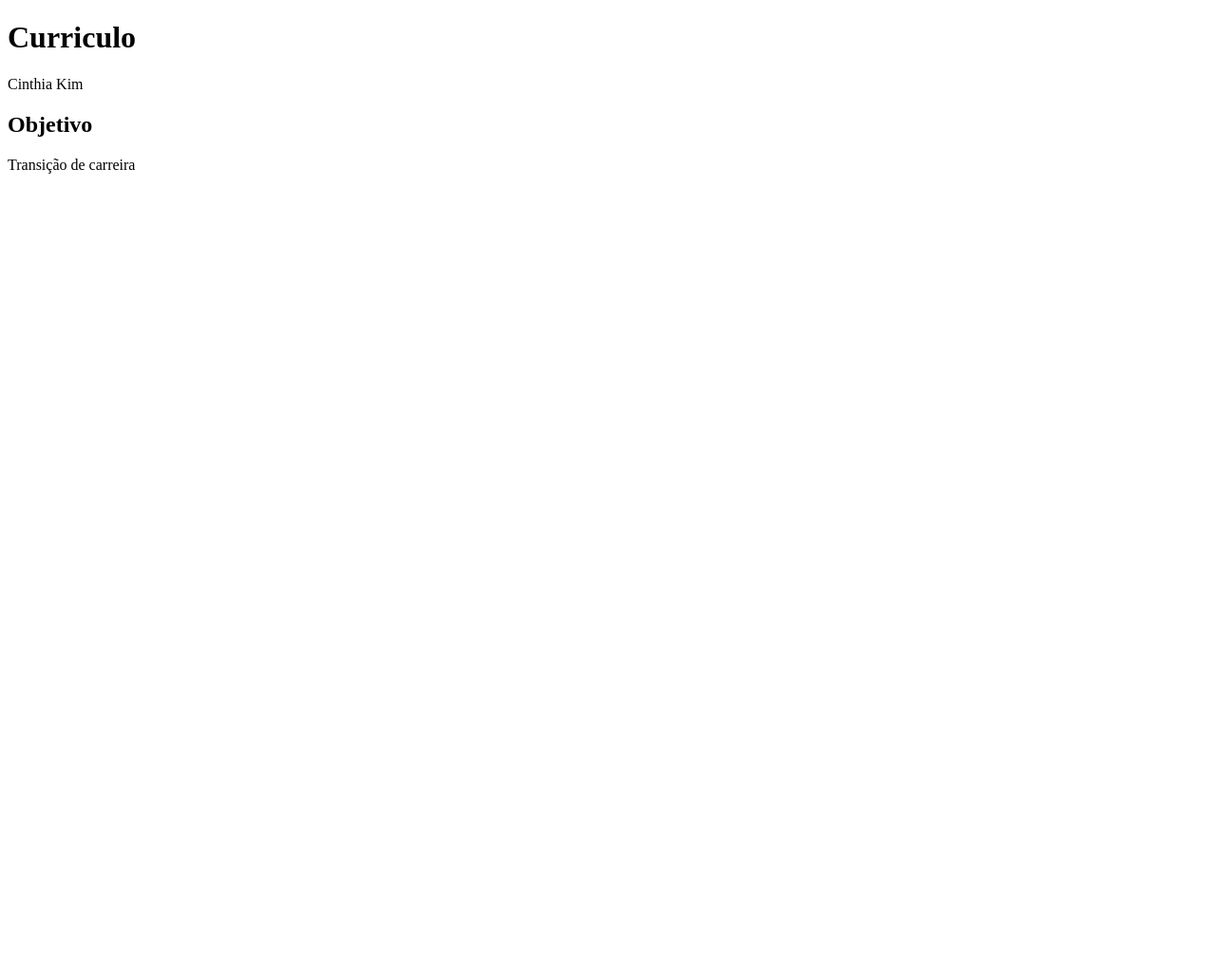
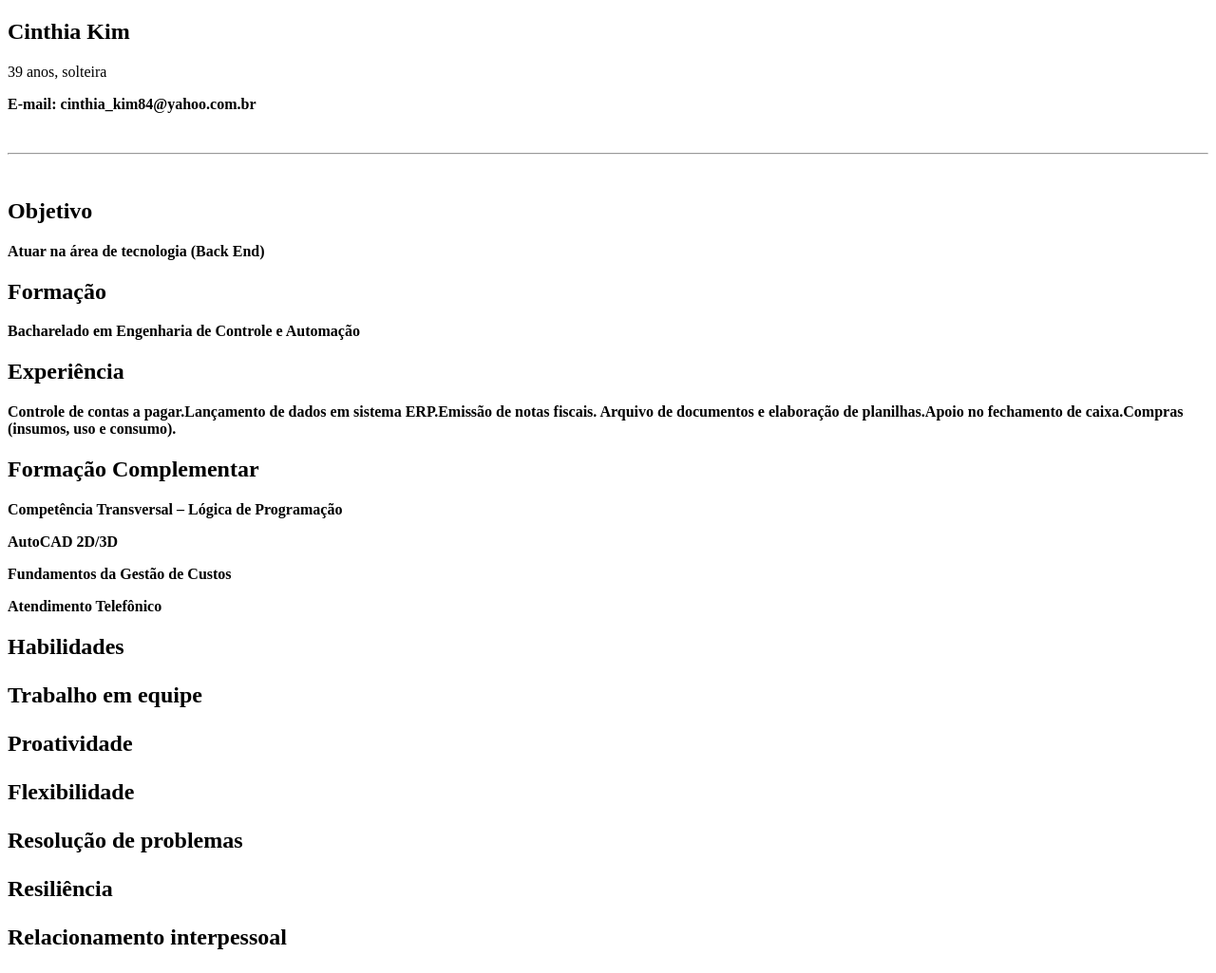
Before and after one commit to CinthiaKim/curriculo, a plain HTML site: page index.html in a window 1280 px wide. Shown: the whole page at 95% size. Before the commit the page ends 800 px from the top, so only its background shows below. Drawn offline with Linux system fonts and the light colour scheme.

Commit message:
Update index.html

```diff
--- a/index.html
+++ b/index.html
@@ -2,13 +2,33 @@
 <html>
 <head>
     <!--Aqui inicia o novo projeto de curriculo em html-->
-<title>Cinthia Kim</title>
+<title>Curriculo</title>
 </head>
 <body>
-    <h1>Curriculo</h1>
-    <p>Cinthia Kim</p>
+    <h2>Cinthia Kim</h2>
+    <p>39 anos, solteira</p>
+    <p><b>E-mail: <b>cinthia_kim84@yahoo.com.br</p>
+    <br>
+    <hr>
+    <br>
     <h2>Objetivo</h2>
-    <p>Transição de carreira</p>
-    <p></p>
+    <p>Atuar na área de tecnologia (Back End)</p>
+    <h2>Formação</h2>
+    <p>Bacharelado em Engenharia de Controle e Automação</p>
+    <h2>Experiência</h2>
+    <p>Controle de contas a pagar.Lançamento de dados em sistema ERP.Emissão de notas fiscais.
+    Arquivo de documentos e elaboração de planilhas.Apoio no fechamento de caixa.Compras (insumos, uso e consumo).</p>
+    <h2>Formação Complementar</h2>
+    <p>Competência Transversal – Lógica de Programação<p>
+    <p>AutoCAD 2D/3D<p>
+    <p>Fundamentos da Gestão de Custos<p>
+    <p>Atendimento Telefônico<p>
+    <h2>Habilidades<h2>
+    <p>Trabalho em equipe<p>
+    <p>Proatividade<p>
+    <p>Flexibilidade<p>
+    <p>Resolução de problemas<p>
+    <p>Resiliência<p>
+    <p>Relacionamento interpessoal<p>
 </body>
 </html>
```
